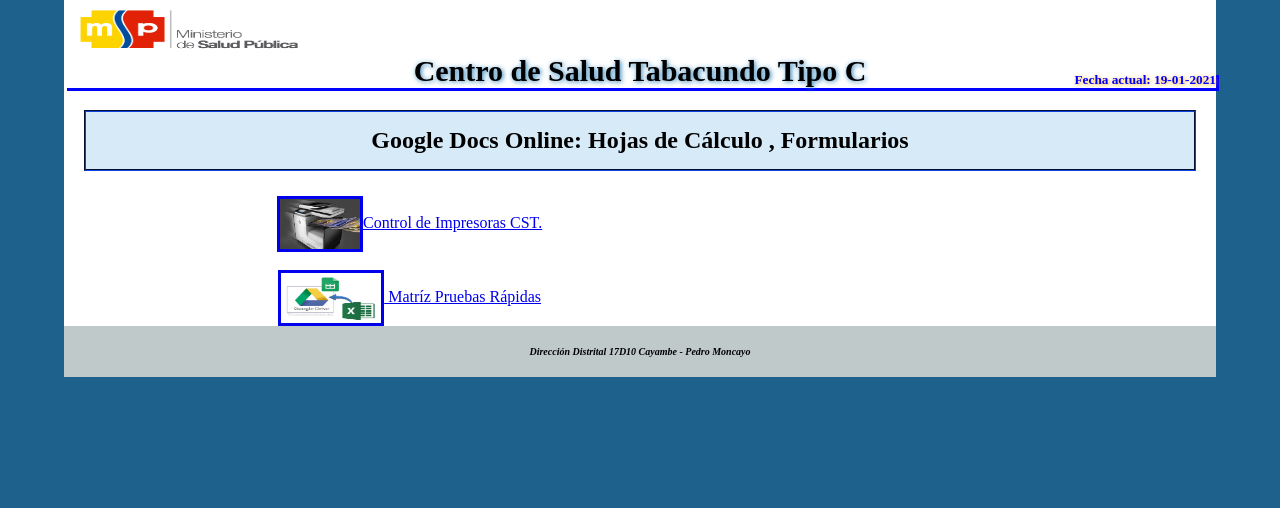
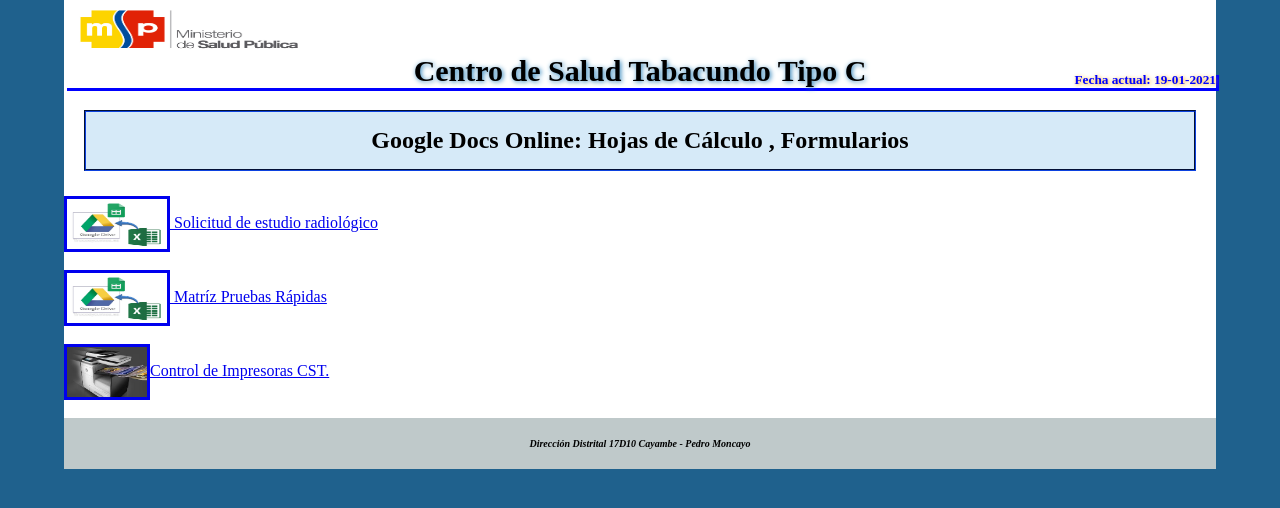
Before and after one commit to frank-ec/intranet, a PHP site: page /admision/matrices.php in a window 1280 px wide. Shown: the top 508 px of the page. Run offline with PHP 8.4, Linux system fonts and the light colour scheme.

Commit message:
agrega pedidos rx

```diff
--- a/includes/enlaces.php
+++ b/includes/enlaces.php
@@ -132,6 +132,7 @@ if ($unidadOperativa == 1) {
 
 	// Matrices en linea CST
 	$pruebasRapidas = '<a href="https://docs.google.com/spreadsheets/d/1-v7eb73mGWUU_M1Q4LyDRdF9D4cvHIz_huFWQg6nnas/edit?usp=sharing" target="_blank"><img align="center" border="3" height="50" width="100" src="img/matrices.jpeg"><span> Matríz Pruebas Rápidas</span></a>';
+	$pedidosRx = '<a href="https://docs.google.com/forms/d/e/1FAIpQLSc5EU_Mo1z8BhXBUbNYhZqeUqhcUN7ZZLab0gWDaKtWYVKuqA/viewform" target="_blank"><img align="center" border="3" height="50" width="100" src="img/matrices.jpeg"><span> Solicitud de estudio radiológico</span></a>';
 
 
 		  }
--- a/matrices.php
+++ b/matrices.php
@@ -7,12 +7,17 @@
 			<center><h2>Google Docs Online: Hojas de Cálculo , Formularios</h2></center>
 			</fieldset>
 					<section id="contenido" >
-					<center>
-                        <?php echo $controlImpresoras ?>
-                        <br><br>
-						<?php echo $pruebasRapidas ?>
-					</center>
-				</section>
+
+					<?php echo $pedidosRx ?>
+					<br><br>
+					<?php echo $pruebasRapidas ?>
+					<br><br>
+                    <?php echo $controlImpresoras ?>
+                    <br><br>
+
+
+
+									</section>
                 <?php include('includes/footer.php') ?>
 </body>
 </html>
```
